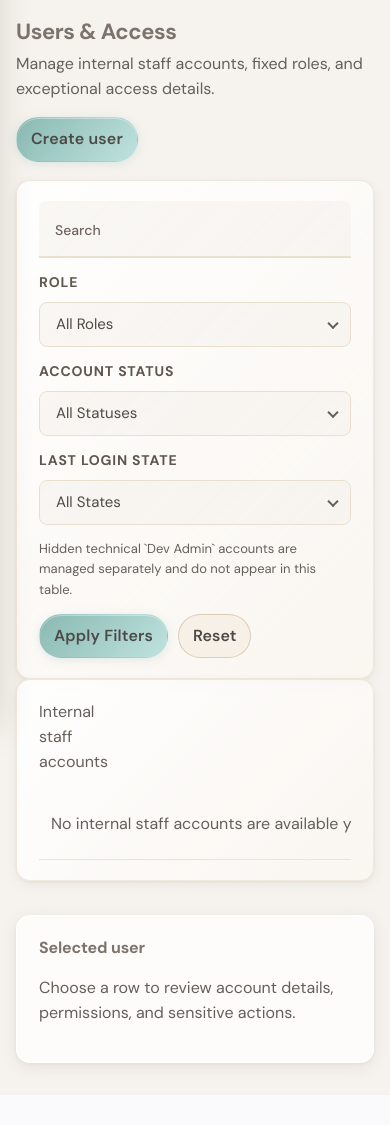
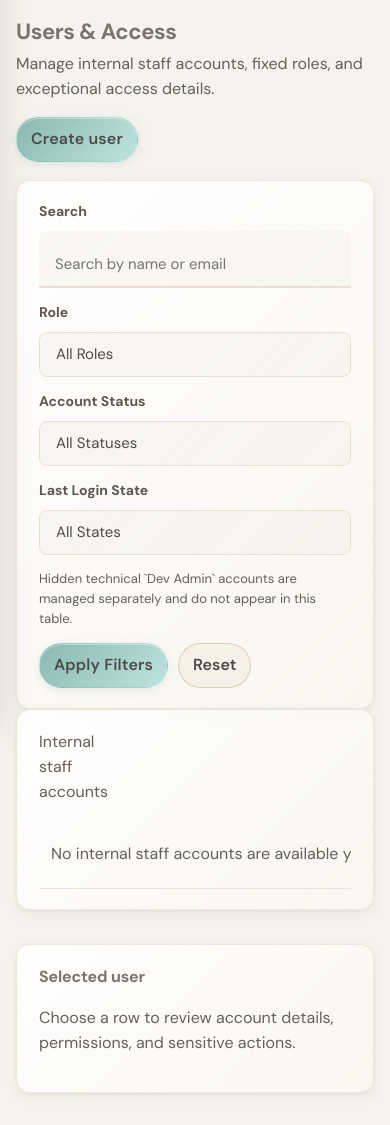
Before and after one commit to bianca-amoako/ShyneBeauty, a Python web app: template templates/users.html in a window 390 px wide. Shown: the part 117-1242 px from the top of the page. Before the commit the page ends 1212 px from the top, so only its background shows below. Run offline with Jinja, Linux system fonts and the light colour scheme; the template is opened without the code that fills it, so the values that code supplies are empty.

Commit message:
Add inventory category filter and simplify user forms
Add inventory category filtering in the route and UI, including a category column and mobile-friendly inventory table updates. Simplify the users page filter and admin form controls by switching from floating-label/select-wrap inputs to plain labeled fields.

```diff
--- a/shyne.py
+++ b/shyne.py
@@ -1570,12 +1570,16 @@ def customers():
 @require_permission(PERMISSION_INVENTORY_VIEW)
 def inventory():
     search_query = request.args.get("search", "").strip()
+    category = request.args.get("category", "")
     stock_status = request.args.get("stock_status", "")
 
     query = Ingredient.query
 
     if search_query:
         query = query.filter(Ingredient.name.ilike(f"%{search_query}%"))
+
+    if category:
+        query = query.filter(Ingredient.category == category)
 
     if stock_status:
         if stock_status == "in_stock":
@@ -1594,6 +1598,7 @@ def inventory():
         "inventory.html",
         all_items=all_items,
         search_query=search_query,
+        selected_category=category,
         selected_stock_status=stock_status,
     )
 
--- a/templates/users.html
+++ b/templates/users.html
@@ -131,54 +131,45 @@
         <input type="hidden" name="selected_user" value="{{ selected_user.id }}">
       {% endif %}
       <div class="sb-form-row">
-        <div class="sb-field sb-field-float">
+        <div class="sb-field">
+          <label for="user-search">Search</label>
           <input
             class="sb-input"
             id="user-search"
             name="search"
             type="text"
-            placeholder=" "
+            placeholder="Search by name or email"
             value="{{ filter_state.search }}"
           >
-          <label for="user-search">Search</label>
         </div>
-        <div class="sb-field sb-field-select">
-          <label class="sb-label-above" for="user-role-filter">Role</label>
-          <div class="sb-select-wrap">
+        <div class="sb-field">
+          <label for="user-role-filter">Role</label>
           <select class="sb-select" id="user-role-filter" name="role_filter">
             <option value="">All Roles</option>
             {% for role in role_options %}
               <option value="{{ role }}" {% if filter_state.role_filter == role %}selected{% endif %}>{{ role }}</option>
             {% endfor %}
           </select>
-            <span class="sb-select-arrow" aria-hidden="true"></span>
         </div>
-        </div>
-        <div class="sb-field sb-field-select">
-          <label class="sb-label-above" for="user-status-filter">Account Status</label>
-          <div class="sb-select-wrap">
+        <div class="sb-field">
+          <label for="user-status-filter">Account Status</label>
           <select class="sb-select" id="user-status-filter" name="status_filter">
             <option value="">All Statuses</option>
             {% for value, label in status_options %}
               <option value="{{ value }}" {% if filter_state.status_filter == value %}selected{% endif %}>{{ label }}</option>
             {% endfor %}
           </select>
-            <span class="sb-select-arrow" aria-hidden="true"></span>
-          </div>
         </div>
       </div>
       <div class="sb-form-row">
-        <div class="sb-field sb-field-select">
-          <label class="sb-label-above" for="user-last-login-filter">Last Login State</label>
-          <div class="sb-select-wrap">
+        <div class="sb-field">
+          <label for="user-last-login-filter">Last Login State</label>
           <select class="sb-select" id="user-last-login-filter" name="last_login_filter">
             <option value="">All States</option>
             {% for value, label in last_login_options %}
               <option value="{{ value }}" {% if filter_state.last_login_filter == value %}selected{% endif %}>{{ label }}</option>
             {% endfor %}
           </select>
-            <span class="sb-select-arrow" aria-hidden="true"></span>
-          </div>
         </div>
         <div class="sb-field">
           <span class="sb-inline-note">Hidden technical `Dev Admin` accounts are managed separately and do not appear in this table.</span>
@@ -259,51 +250,45 @@
       </div>
     </section>
 
-    <aside class="sb-panel sb-panel-glass sb-inspector" id="selected-user-panel" tabindex="-1" aria-labelledby="selected-user-heading">
+    <aside class="sb-panel sb-inspector" id="selected-user-panel" tabindex="-1" aria-labelledby="selected-user-heading">
       {% if show_invite %}
         <h2 id="selected-user-heading">Create user</h2>
         <p class="sb-section-note">Create an active account with a temporary password. The user will be forced to change it on first login.</p>
         <form class="sb-form-grid" method="post" action="{{ url_for('invite_user') }}">
           {{ hidden_filters(filter_state) }}
-          <div class="sb-field sb-field-float">
-            <input class="sb-input" id="invite-full-name" name="full_name" type="text" placeholder=" " autofocus>
+          <div class="sb-field">
             <label for="invite-full-name">Full Name</label>
+            <input class="sb-input" id="invite-full-name" name="full_name" type="text" autofocus>
           </div>
-          <div class="sb-field sb-field-float">
-            <input class="sb-input" id="invite-email" name="email" type="email" inputmode="email" autocomplete="email" placeholder=" " required>
+          <div class="sb-field">
             <label for="invite-email">Email</label>
+            <input class="sb-input" id="invite-email" name="email" type="email" inputmode="email" autocomplete="email" required>
           </div>
-          <div class="sb-field sb-field-select">
-            <label class="sb-label-above" for="invite-role">Role</label>
-            <div class="sb-select-wrap">
+          <div class="sb-field">
+            <label for="invite-role">Role</label>
             <select class="sb-select" id="invite-role" name="role" required>
               {% for role in role_options %}
                 <option value="{{ role }}">{{ role }}</option>
               {% endfor %}
             </select>
-              <span class="sb-select-arrow" aria-hidden="true"></span>
           </div>
-          </div>
-          <div class="sb-field sb-field-select">
-            <label class="sb-label-above" for="password-mode">Temporary Password Mode</label>
-            <div class="sb-select-wrap">
+          <div class="sb-field">
+            <label for="password-mode">Temporary Password Mode</label>
             <select class="sb-select" id="password-mode" name="password_mode">
               <option value="generated">System generated</option>
               <option value="manual">Admin entered</option>
             </select>
-              <span class="sb-select-arrow" aria-hidden="true"></span>
-            </div>
           </div>
           <div class="sb-field" id="generated-password-note">
             <span class="sb-inline-note">The app will generate a strong temporary password and show it once after the account is created.</span>
           </div>
-          <div class="sb-field sb-field-float" id="manual-password-field" hidden>
-            <input class="sb-input" id="create-password" name="password" type="password" autocomplete="new-password" placeholder=" ">
+          <div class="sb-field" id="manual-password-field" hidden>
             <label for="create-password">Temporary Password</label>
+            <input class="sb-input" id="create-password" name="password" type="password" autocomplete="new-password">
           </div>
-          <div class="sb-field sb-field-float" id="manual-password-confirm-field" hidden>
-            <input class="sb-input" id="create-password-confirm" name="password_confirmation" type="password" autocomplete="new-password" placeholder=" ">
+          <div class="sb-field" id="manual-password-confirm-field" hidden>
             <label for="create-password-confirm">Confirm Temporary Password</label>
+            <input class="sb-input" id="create-password-confirm" name="password_confirmation" type="password" autocomplete="new-password">
           </div>
           <div class="sb-form-actions">
             <button class="sb-button" type="submit">Create user</button>
@@ -404,16 +389,13 @@
           <h3>Change Role</h3>
           <form class="sb-form-grid" method="post" action="{{ url_for('update_user_role', user_id=selected_user.id) }}">
             {{ hidden_filters(filter_state) }}
-            <div class="sb-field sb-field-select">
-              <label class="sb-label-above" for="role-{{ selected_user.id }}">Role</label>
-              <div class="sb-select-wrap">
+            <div class="sb-field">
+              <label for="role-{{ selected_user.id }}">Role</label>
               <select class="sb-select" id="role-{{ selected_user.id }}" name="role" autofocus>
                 {% for role in role_options %}
                   <option value="{{ role }}" {% if selected_user.get_role() == role %}selected{% endif %}>{{ role }}</option>
                 {% endfor %}
               </select>
-                <span class="sb-select-arrow" aria-hidden="true"></span>
-              </div>
             </div>
             <div class="sb-form-actions">
               <button class="sb-button" type="submit">Change role</button>
@@ -430,13 +412,13 @@
             <p class="sb-inline-note">Legacy invited account support only. Activation sets a temporary password and requires the user to change it on first login.</p>
             <form class="sb-form-grid" method="post" action="{{ url_for('activate_user', user_id=selected_user.id) }}">
               {{ hidden_filters(filter_state) }}
-              <div class="sb-field sb-field-float">
-                <input class="sb-input" id="activate-password-{{ selected_user.id }}" name="password" type="password" autocomplete="new-password" placeholder=" " required>
+              <div class="sb-field">
                 <label for="activate-password-{{ selected_user.id }}">Temporary Password</label>
+                <input class="sb-input" id="activate-password-{{ selected_user.id }}" name="password" type="password" autocomplete="new-password" required>
               </div>
-              <div class="sb-field sb-field-float">
-                <input class="sb-input" id="activate-password-confirm-{{ selected_user.id }}" name="password_confirmation" type="password" autocomplete="new-password" placeholder=" " required>
+              <div class="sb-field">
                 <label for="activate-password-confirm-{{ selected_user.id }}">Confirm Temporary Password</label>
+                <input class="sb-input" id="activate-password-confirm-{{ selected_user.id }}" name="password_confirmation" type="password" autocomplete="new-password" required>
               </div>
               <div class="sb-form-actions">
                 <button class="sb-button" type="submit">Activate account</button>
@@ -450,13 +432,13 @@
             <h3>Set Temporary Password</h3>
             <form class="sb-form-grid" method="post" action="{{ url_for('set_temporary_password', user_id=selected_user.id) }}">
               {{ hidden_filters(filter_state) }}
-              <div class="sb-field sb-field-float">
-                <input class="sb-input" id="temporary-password-{{ selected_user.id }}" name="password" type="password" autocomplete="new-password" placeholder=" " required>
+              <div class="sb-field">
                 <label for="temporary-password-{{ selected_user.id }}">Temporary Password</label>
+                <input class="sb-input" id="temporary-password-{{ selected_user.id }}" name="password" type="password" autocomplete="new-password" required>
               </div>
-              <div class="sb-field sb-field-float">
-                <input class="sb-input" id="temporary-password-confirm-{{ selected_user.id }}" name="password_confirmation" type="password" autocomplete="new-password" placeholder=" " required>
+              <div class="sb-field">
                 <label for="temporary-password-confirm-{{ selected_user.id }}">Confirm Password</label>
+                <input class="sb-input" id="temporary-password-confirm-{{ selected_user.id }}" name="password_confirmation" type="password" autocomplete="new-password" required>
               </div>
               <div class="sb-form-actions">
                 <button class="sb-button-secondary" type="submit">Set temporary password</button>
```
Also changed, not shown: templates/inventory.html (+54 -15 lines). Lines whose indentation alone changed are shown as unchanged.
